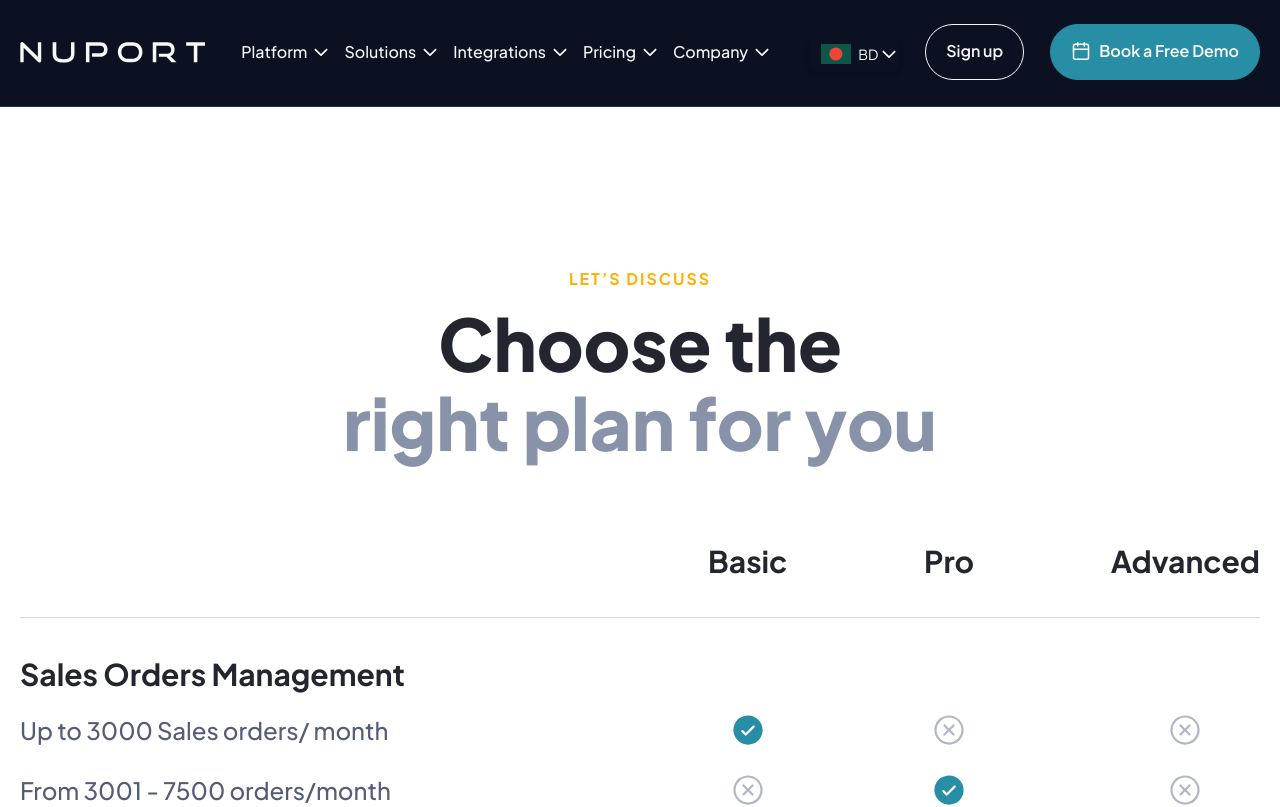
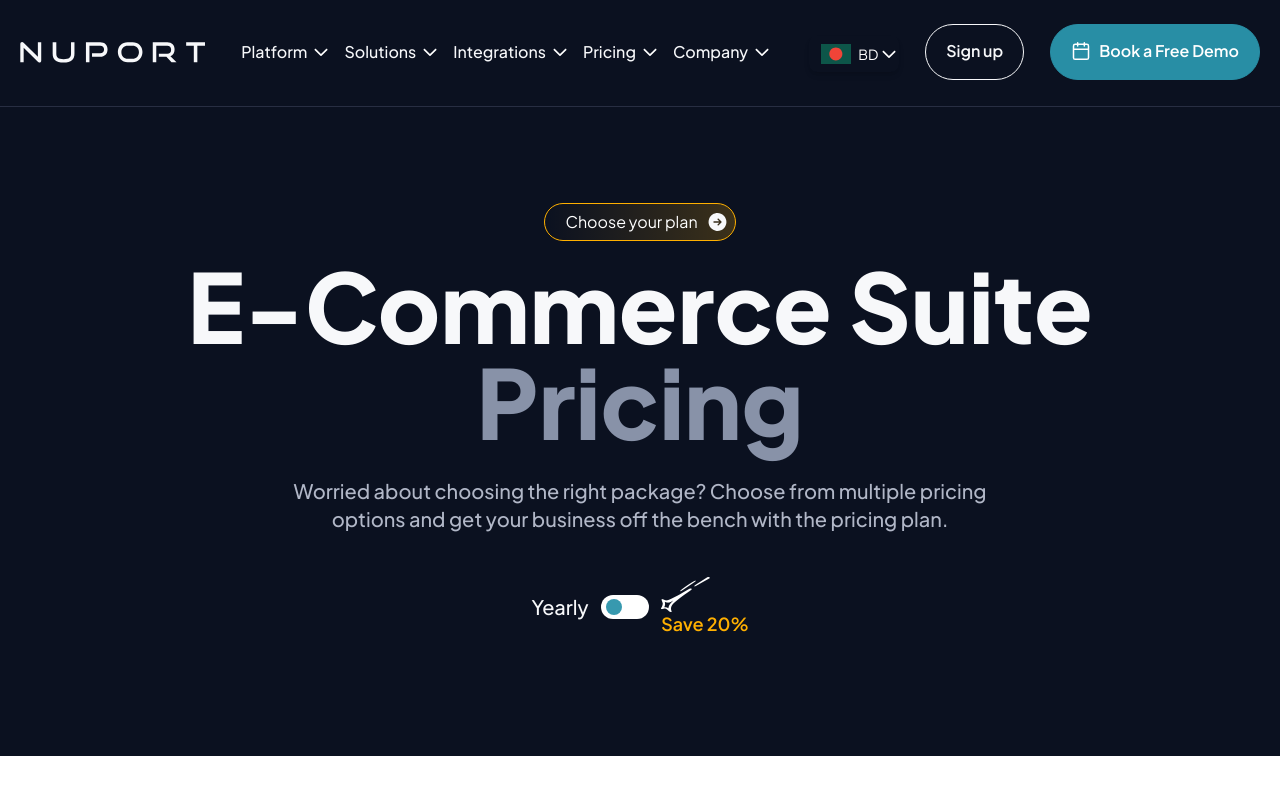
Before and after one commit to Sanjay2929/nuport-next, a Next.js app: page /pricing-e-commerce in a window 1280 px wide. Shown: the top 807 px of the page. Built offline with nearby package versions, Linux system fonts and the light colour scheme.

Commit message:
hero add e-commerce new

```diff
--- a/src/app/pricing-e-commerce/page.js
+++ b/src/app/pricing-e-commerce/page.js
@@ -1,9 +1,22 @@
+import Hero from "@/components/common/Hero";
 import ChooseRightPlan from "@/components/pricing-e-commerce/ChooseRightPlan";
 import React from "react";
 
 const page = () => {
   return (
     <div>
+      {" "}
+      <Hero
+        heading={
+          <span className=" min-[1380px]:text-nowrap">
+            <span className=" text-offWhite"> E-Commerce Suite </span>Pricing
+          </span>
+        }
+        description="Worried about choosing the right package? Choose from multiple pricing options and get your business off the bench with the pricing plan."
+        topbtn="Choose your plan"
+        type="toggle"
+        toggleTitle="Yearly"
+      />
       <ChooseRightPlan />
     </div>
   );
--- a/src/app/video/page.js
+++ b/src/app/video/page.js
@@ -16,6 +16,7 @@ const page = () => {
           }
           description="Explore our library of informative videos showcasing e-commerce and enterprise solutions. Get insights, and success stories in action."
           topbtn="Get to know us through video resources"
+          toggleTitle="Enterprise"
         />
 
         {/* Video section */}
--- a/src/components/common/Helper.jsx
+++ b/src/components/common/Helper.jsx
@@ -582,7 +582,7 @@ export const pricingNav = [
   {
     title: "E-commerce",
     paragraph: "Distribution and supply chain management",
-    url: "/",
+    url: "/pricing-e-commerce",
     icon: <ShoppingCart />,
   },
   {
--- a/src/components/common/Hero.jsx
+++ b/src/components/common/Hero.jsx
@@ -1,9 +1,10 @@
 "use client"; // Indicating that this component will be used on the client side
 import React, { useState } from "react"; // Importing React and useState hook
 import { ArrowUpward, CircleArrow, SearchIcon } from "./Icons"; // Importing custom icons
+import Image from "next/image";
 
 // Hero component with props: heading, description, topbtn, type
-const Hero = ({ heading, description, topbtn, type }) => {
+const Hero = ({ heading, description, topbtn, type, toggleTitle }) => {
   // State variables for toggle button and input focus
   const [isChecked, setIsChecked] = useState(false);
   const [isInputFocused, setInputFocused] = useState(false);
@@ -48,7 +49,7 @@ const Hero = ({ heading, description, topbtn, type }) => {
             // Toggle button section
             <div className=" flex items-center justify-center mt-[-12px] md:mb-[120px] mb-20 gap-3">
               <p className=" font-plus font-medium text-xl text-center text-offWhite">
-                Enterprise
+                {toggleTitle}
               </p>
               <div
                 className={`w-12 h-6 rounded-xl bg-easternBlue p-1 relative ${
@@ -62,6 +63,14 @@ const Hero = ({ heading, description, topbtn, type }) => {
                   }`}
                 ></div>
               </div>
+              {toggleTitle === "Yearly" && (
+                <Image
+                  src="/assets/images/pricing/save20.png"
+                  width={88}
+                  height={59}
+                  alt="save20"
+                />
+              )}
             </div>
           ) : type === "search" ? (
             // Search input section
```
Also changed, not shown: public/assets/images/pricing/save20.png (added).
